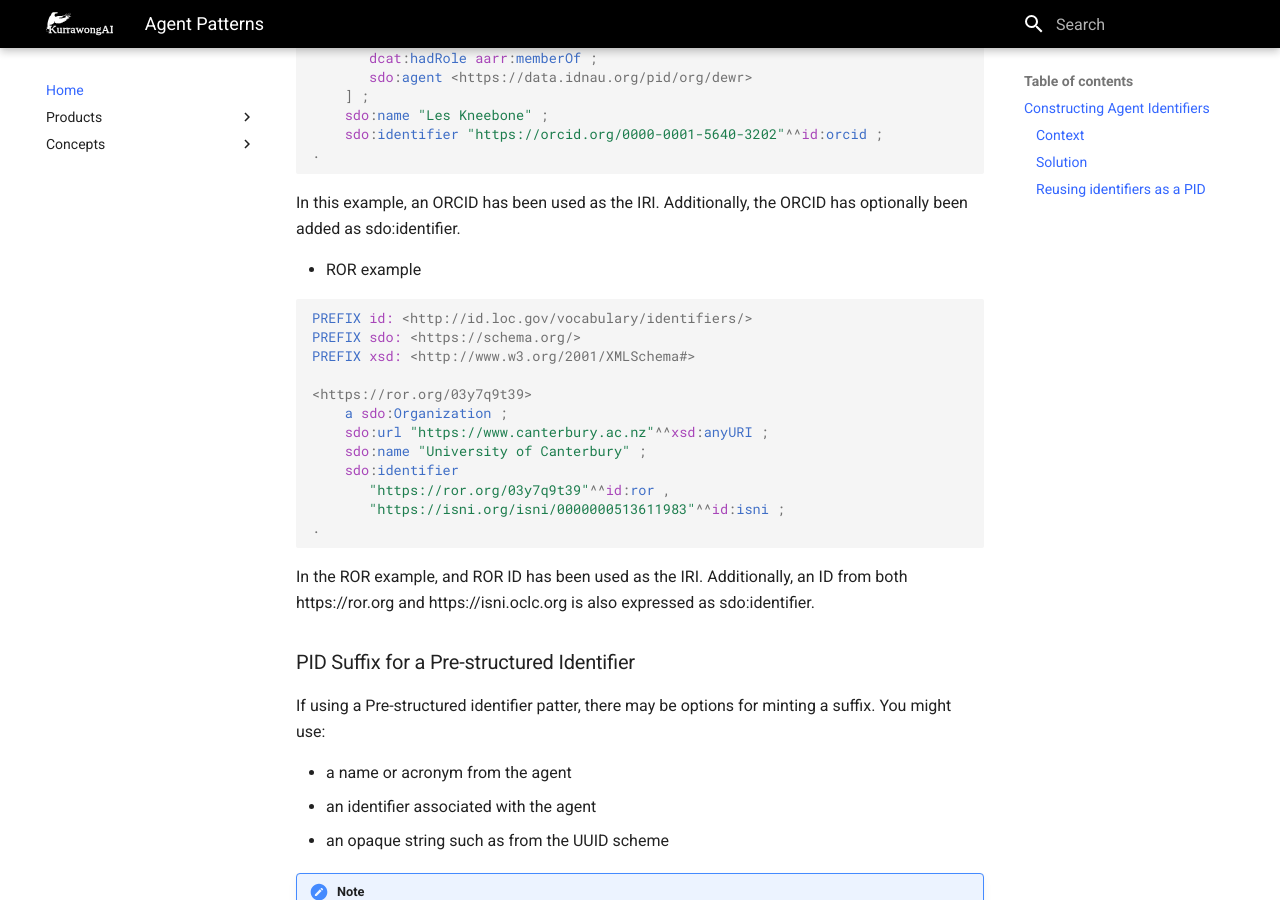
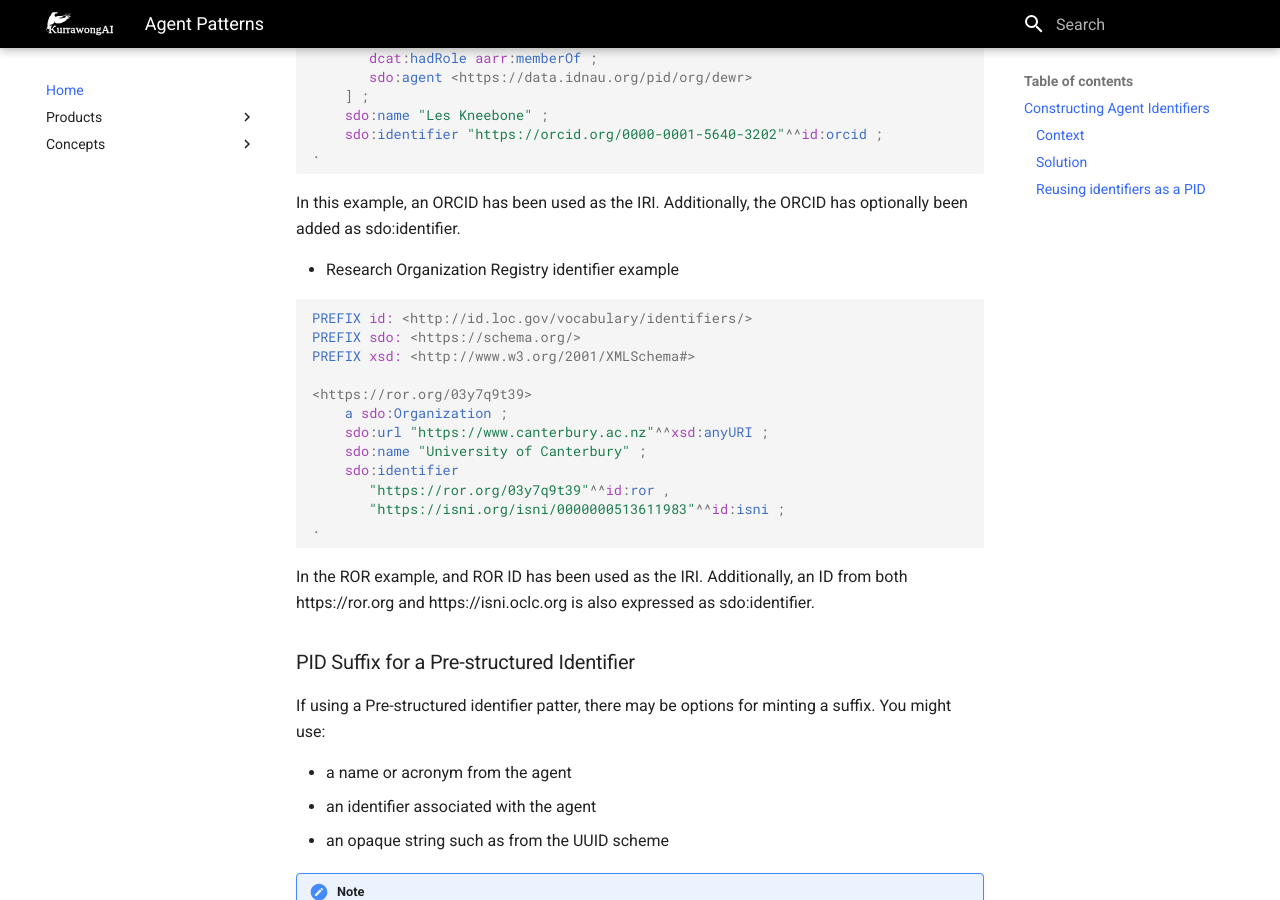
Before and after one commit to Kurrawong/docs, an MkDocs documentation site: the page built from docs/concepts/agents/patterns.md, in a window 1280 px wide and 900 px high, scrolled down 2211 px. Built offline with MkDocs 1.6.1 and Material for MkDocs 9.7.7, drawn with Linux system fonts in a browser that asks for light colours.

Commit message:
Merge remote-tracking branch 'origin/main'

````diff
--- a/docs/concepts/agents/patterns.md
+++ b/docs/concepts/agents/patterns.md
@@ -86,7 +86,7 @@ PREFIX sdo: <https://schema.org/>
 ```
 In this example, an ORCID has been used as the IRI. Additionally, the ORCID has optionally been added as sdo:identifier.
 
-* ROR example
+* Research Organization Registry identifier example
 
 ```turtle
 PREFIX id: <http://id.loc.gov/vocabulary/identifiers/>
````
